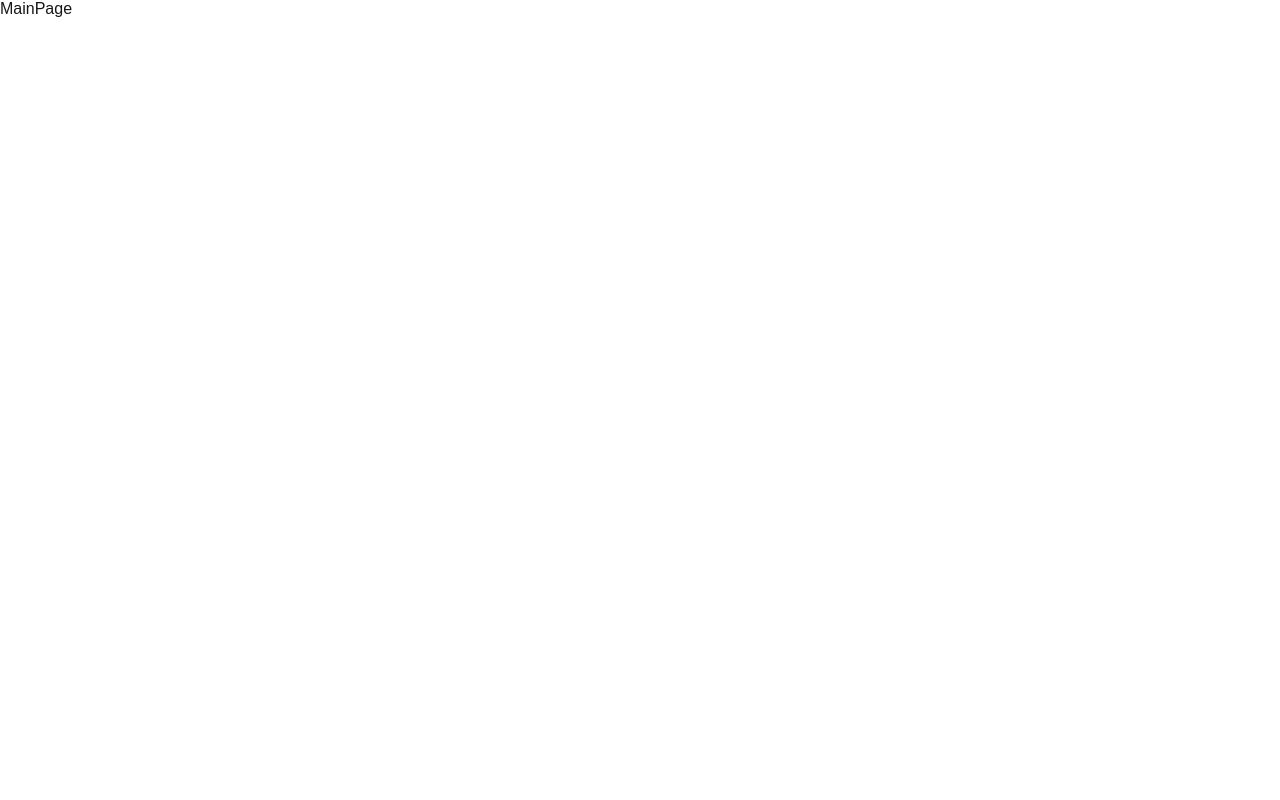
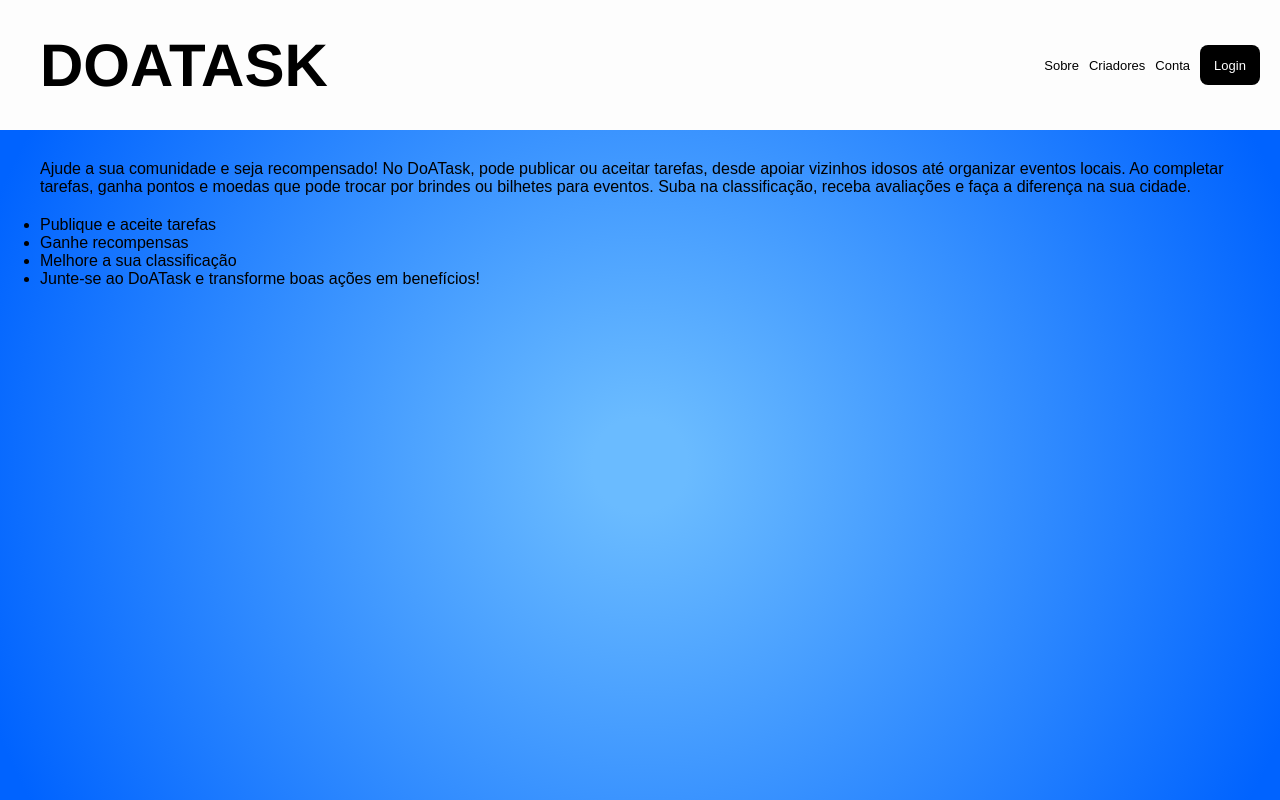
Before and after one commit to David123car7/DoATask, a Next.js app in the folder do-a-task-frontend/: page / in a window 1280 px wide. Built offline with nearby package versions, Linux system fonts and the light colour scheme.

Commit message:
inicio landing page

```diff
--- a/do-a-task-frontend/app/globals.css
+++ b/do-a-task-frontend/app/globals.css
@@ -2,7 +2,7 @@
 .page{
   display: flex;
   flex-direction: column;
-  height: 100vh;
+  height: auto;
   background: rgb(106,187,255);
   background: radial-gradient(circle, rgba(106,187,255,1) 6%, rgba(0,99,255,1) 88%);
 }
@@ -69,8 +69,6 @@ main{
   margin-right: 20px;
   margin-left: 20px;
   height: 100vh;
-  justify-content: center;
-  align-items: center;
 }
 
 
--- a/do-a-task-frontend/app/page.module.css
+++ b/do-a-task-frontend/app/page.module.css
@@ -1,168 +1,109 @@
-.page {
-  --gray-rgb: 0, 0, 0;
-  --gray-alpha-200: rgba(var(--gray-rgb), 0.08);
-  --gray-alpha-100: rgba(var(--gray-rgb), 0.05);
-
-  --button-primary-hover: #383838;
-  --button-secondary-hover: #f2f2f2;
-
-  display: grid;
-  grid-template-rows: 20px 1fr 20px;
-  align-items: center;
-  justify-items: center;
-  min-height: 100svh;
-  padding: 80px;
-  gap: 64px;
-  font-family: var(--font-geist-sans);
+.logo_title{
+  margin-left: 40px;
+  font-size: 60px;
+  font-weight: bold;
+  font-family: 'Franklin Gothic Medium', 'Arial Narrow', Arial, sans-serif;
 }
 
-@media (prefers-color-scheme: dark) {
-  .page {
-    --gray-rgb: 255, 255, 255;
-    --gray-alpha-200: rgba(var(--gray-rgb), 0.145);
-    --gray-alpha-100: rgba(var(--gray-rgb), 0.06);
-
-    --button-primary-hover: #ccc;
-    --button-secondary-hover: #1a1a1a;
-  }
+.loginBox{
+  width: 60px;
+  height: 40px;
+  background-color:black;
+  color: white;
+  padding: 3px;
+  border-radius: 8px;
+  text-align: center;
+  line-height: 35px;
+}
+.title{
+  margin-top: 20px;
+  font-size: 24px;
+  color: black;
+  font-weight: bold;
+  margin-bottom: 10px;
+  text-align: right;
 }
 
-.main {
+.description{
+  font-size: 16px;
+  color: black;
+  margin-bottom: 20px;
+}
+
+.container{
+  display: flex;
+  justify-content: center;
+  align-items: center;
+}
+
+.formBox{
+  width: center;
+  height: auto;
+  background-color:transparent;
+  border-radius: 20px;
+  padding: 20px;
+  color: black;
+}
+
+.form{
   display: flex;
   flex-direction: column;
-  gap: 32px;
-  grid-row-start: 2;
+  gap: 10px;
 }
 
-.main ol {
-  font-family: var(--font-geist-mono);
-  padding-left: 0;
-  margin: 0;
-  font-size: 14px;
-  line-height: 24px;
-  letter-spacing: -0.01em;
-  list-style-position: inside;
+.inputGroup{
+  flex: 1;
+  min-width: 500px;
 }
 
-.main li:not(:last-of-type) {
-  margin-bottom: 8px;
+.label{
+  display: block;
+  margin-bottom: 5px;
+  font-size: 16px;
+  color: black;
 }
 
-.main code {
-  font-family: inherit;
-  background: var(--gray-alpha-100);
-  padding: 2px 4px;
-  border-radius: 4px;
-  font-weight: 600;
+.input{
+  width: 100%;
+  padding: 10px;
+  border-radius: 10px;
+  border: 1px solid #ccc;
+  background-color: rgb(255, 255, 255);
+  color: black;
 }
 
-.ctas {
-  display: flex;
-  gap: 16px;
+.submitButton{
+  width: 100%;
+  padding: 10px;
+  border-radius: 10px;
+  border: 1px solid #ccc;
+  background-color: black;
+  color: white;
+  font-size: 16px;
+  cursor: pointer;
 }
 
-.ctas a {
-  appearance: none;
-  border-radius: 128px;
-  height: 48px;
-  padding: 0 20px;
-  border: none;
-  border: 1px solid transparent;
-  transition:
-    background 0.2s,
-    color 0.2s,
-    border-color 0.2s;
-  cursor: pointer;
-  display: flex;
-  align-items: center;
-  justify-content: center;
-  font-size: 16px;
-  line-height: 20px;
-  font-weight: 500;
+.submitButton:hover{
+  background: rgb(255,255,255);
+  color: black;
 }
 
-a.primary {
-  background: var(--foreground);
-  color: var(--background);
-  gap: 8px;
+.information {
+  text-align: center;
 }
 
-a.secondary {
-  border-color: var(--gray-alpha-200);
-  min-width: 158px;
+.mainTitle{
+  color: black;
+  padding: 10px 40px;
+  font-size: 24px;
+  font-weight: bold;
 }
 
-.footer {
-  grid-row-start: 3;
+.titleBox{
   display: flex;
-  gap: 24px;
+  justify-content: center;
+  align-items: center;
+  margin-top: 10px;
+  margin-bottom: 20px;
+  color: black;
 }
-
-.footer a {
-  display: flex;
-  align-items: center;
-  gap: 8px;
-}
-
-.footer img {
-  flex-shrink: 0;
-}
-
-/* Enable hover only on non-touch devices */
-@media (hover: hover) and (pointer: fine) {
-  a.primary:hover {
-    background: var(--button-primary-hover);
-    border-color: transparent;
-  }
-
-  a.secondary:hover {
-    background: var(--button-secondary-hover);
-    border-color: transparent;
-  }
-
-  .footer a:hover {
-    text-decoration: underline;
-    text-underline-offset: 4px;
-  }
-}
-
-@media (max-width: 600px) {
-  .page {
-    padding: 32px;
-    padding-bottom: 80px;
-  }
-
-  .main {
-    align-items: center;
-  }
-
-  .main ol {
-    text-align: center;
-  }
-
-  .ctas {
-    flex-direction: column;
-  }
-
-  .ctas a {
-    font-size: 14px;
-    height: 40px;
-    padding: 0 16px;
-  }
-
-  a.secondary {
-    min-width: auto;
-  }
-
-  .footer {
-    flex-wrap: wrap;
-    align-items: center;
-    justify-content: center;
-  }
-}
-
-@media (prefers-color-scheme: dark) {
-  .logo {
-    filter: invert();
-  }
-}
--- a/do-a-task-frontend/app/page.tsx
+++ b/do-a-task-frontend/app/page.tsx
@@ -1,7 +1,38 @@
 'use client'; // Mark this as a Client Component
+import { useState } from 'react';
+import styles from './page.module.css';
 
 export default function MainPage() {
   return (
-    <div>MainPage</div>
+    <div className='page'>
+      <header>
+                <div>
+                    <h1 className={styles.logo_title}>DOATASK</h1>
+                </div>
+                <nav>
+                    <ul>
+                        <li><a href="#">Sobre</a></li>
+                        <li><a href="#">Criadores</a></li>
+                        <li><a href="#">Conta</a></li>
+                        <li><a href="#"><div className={styles.loginBox}>Login</div></a></li>
+                    </ul>
+                </nav>
+            </header>
+    <main>
+      <div className={styles.formBox}>
+        <div className={styles.titleBox}>
+          <p>Ajude a sua comunidade e seja recompensado! No DoATask, pode publicar ou aceitar tarefas, desde apoiar vizinhos idosos até organizar eventos locais. Ao completar tarefas, ganha pontos e moedas que pode trocar por brindes ou bilhetes para eventos. Suba na classificação, receba avaliações e faça a diferença na sua cidade.</p>
+        </div>
+        <div>
+          <ul>
+            <li><p>Publique e aceite tarefas</p></li>
+            <li><p>Ganhe recompensas</p></li>
+            <li><p>Melhore a sua classificação</p></li>
+            <li><p>Junte-se ao DoATask e transforme boas ações em benefícios!</p></li>
+          </ul>
+        </div>
+      </div>
+    </main>
+    </div>
   );
 }
```
